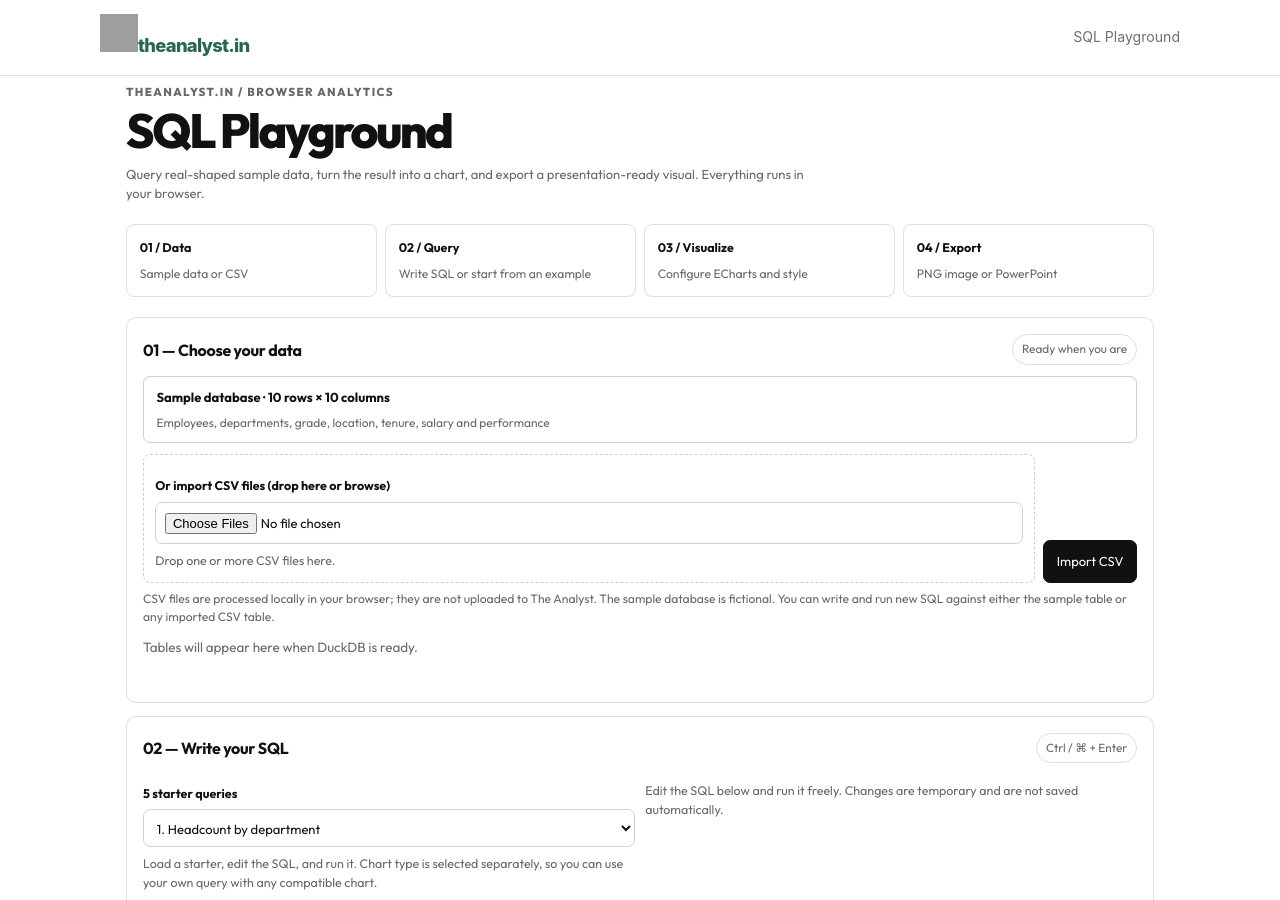
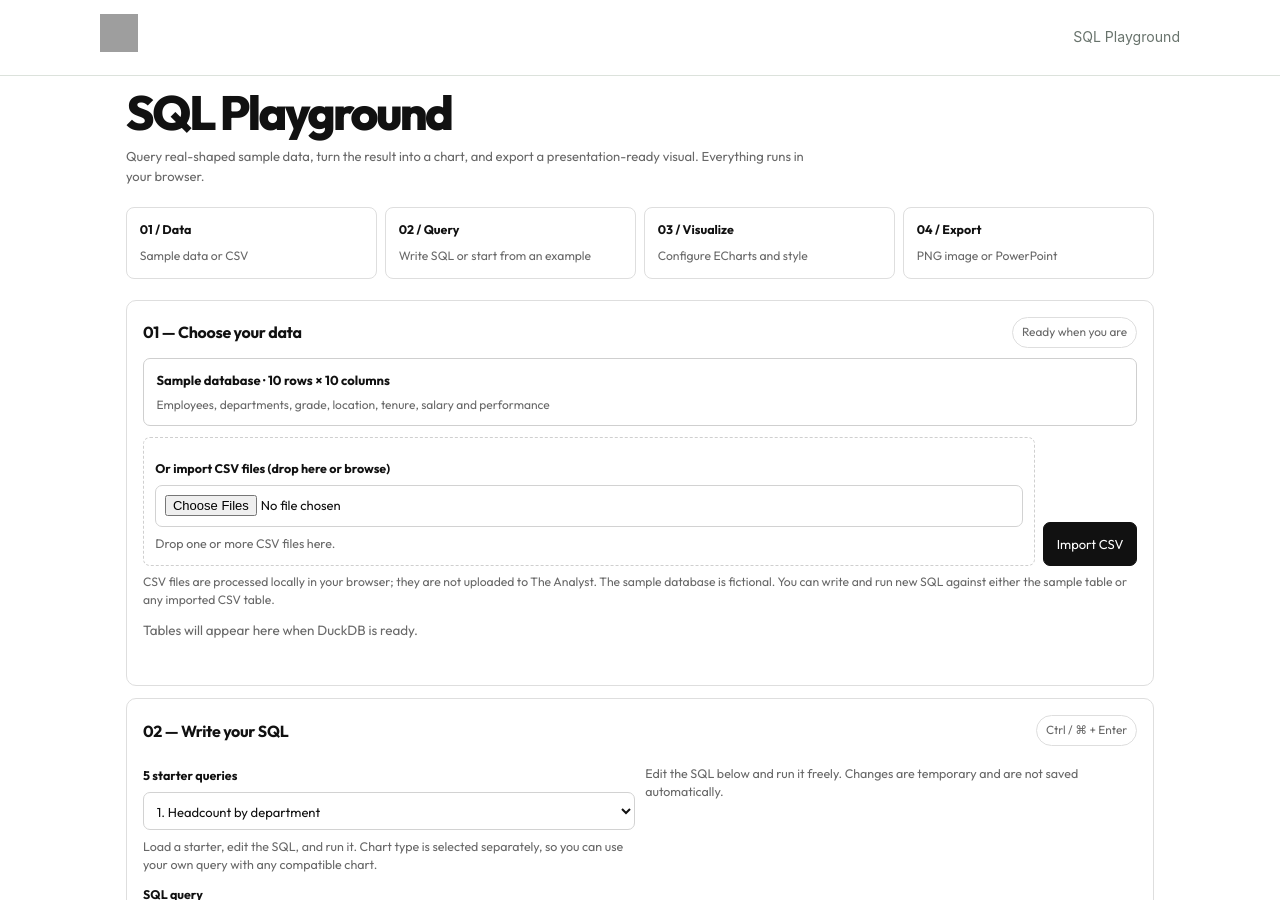
Before and after one commit to theanalystin/theanalyst.github.io, a Jekyll site: the page built from sql-playground.html, in a window 1280 px wide and 900 px high. Built offline with Jekyll 4.4.1, drawn with Linux system fonts in a browser that asks for light colours; grey boxes are pictures that could not be loaded.

Commit message:
Show logo only and remove browser analytics label
* Keep only the supplied logo in the header

* Remove browser analytics eyebrow from SQL Playground

```diff
--- a/_layouts/default.html
+++ b/_layouts/default.html
@@ -12,7 +12,7 @@
 </head>
 <body>
 <header class="site-header">
-<a class="brand" href="{{ '/sql-playground/' | relative_url }}" aria-label="The Analyst home"><img src="https://pbs.twimg.com/profile_images/2003668474753875973/CWCmElIg_400x400.jpg" alt="" width="38" height="38"><span>theanalyst.in</span></a>
+<a class="brand" href="{{ '/sql-playground/' | relative_url }}" aria-label="The Analyst home"><img src="https://pbs.twimg.com/profile_images/2003668474753875973/CWCmElIg_400x400.jpg" alt="" width="38" height="38"></a>
 <nav aria-label="Main navigation">
 <a href="{{ '/sql-playground/' | relative_url }}">SQL Playground</a>
 </nav>
--- a/sql-playground.html
+++ b/sql-playground.html
@@ -69,7 +69,6 @@ permalink: /sql-playground/
 </style>
 
 <div id="sqlp">
-  <p class="eyebrow">theanalyst.in / browser analytics</p>
   <h1>SQL Playground</h1>
   <p class="intro">Query real-shaped sample data, turn the result into a chart, and export a presentation-ready visual. Everything runs in your browser.</p>
 
```
